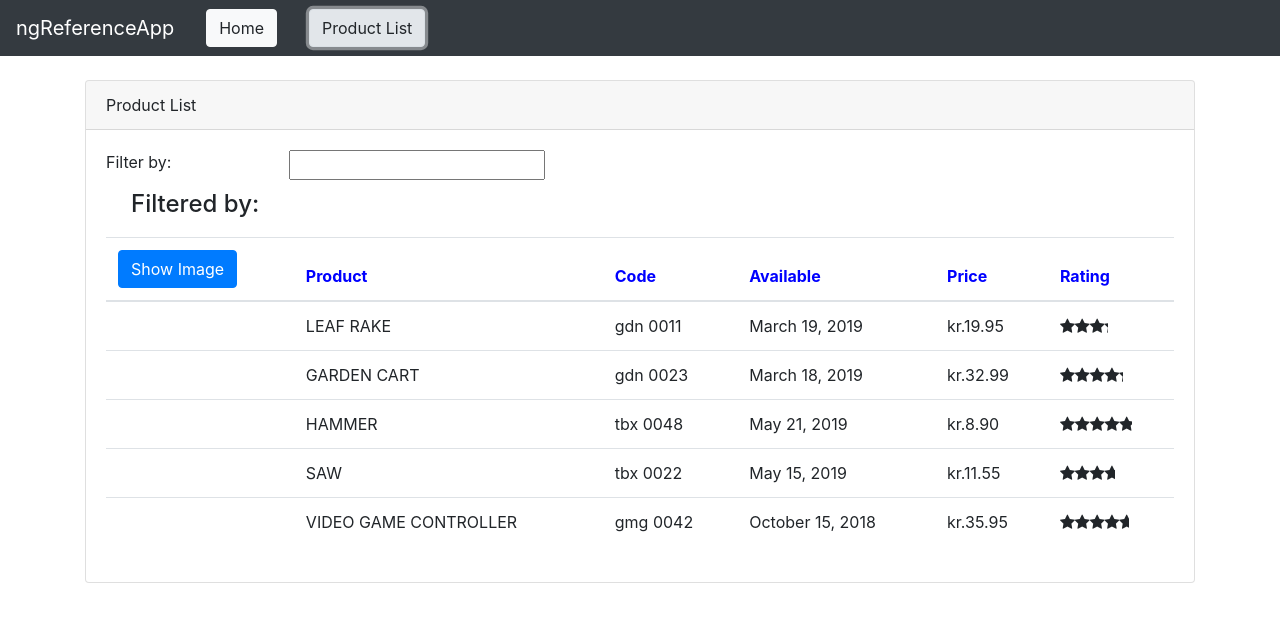
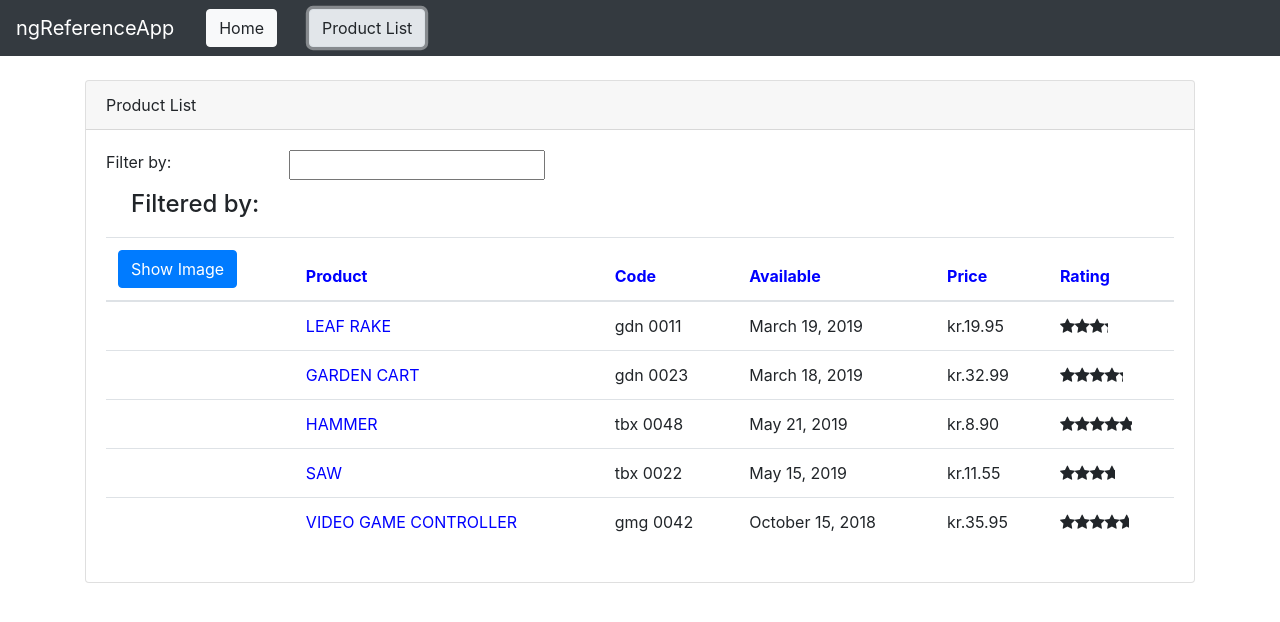
Before and after one commit to isidoreduc/ng-reference, an Angular app: page /#/welcome in a window 1280 px wide. Both pictures are taken after a click on the button "Product List". Shown: the top 622 px of the page. Built offline with nearby package versions, Linux system fonts and the light colour scheme.

Commit message:
detail  component

```diff
--- a/src/app/products/product-detail.component.html
+++ b/src/app/products/product-detail.component.html
@@ -1,5 +1,5 @@
 <div class="card" *ngIf="product">
-    <div class="card-header">
-        {{pageTitle + ': ' + product.productName}}
-    </div>
+  <div class="card-header">
+    {{ pageTitle + ": " + product.productName }}
+  </div>
 </div>
--- a/src/app/products/product-detail.component.ts
+++ b/src/app/products/product-detail.component.ts
@@ -1,17 +1,33 @@
 import { Component, OnInit } from '@angular/core';
 import { IProduct } from '../model/product';
+import { ActivatedRoute } from '@angular/router';
+import { ProductService } from '../services/product.service';
 
 @Component({
-  selector: 'app-product-detail',
+  // selector: 'app-product-detail',
   templateUrl: './product-detail.component.html',
   styleUrls: ['./product-detail.component.css']
 })
 export class ProductDetailComponent implements OnInit {
   pageTitle = 'Product Detail';
   product: IProduct;
-  constructor() { }
+  errorMessage: string;
+
+  constructor(private route: ActivatedRoute, private service: ProductService) {}
 
   ngOnInit() {
+    // plus operator is a shortcut to convert the id from string to number
+    const id = +this.route.snapshot.paramMap.get('id');
+    this.pageTitle += ` for id: ${id}`;
+    this.product = {
+      productId: id,
+      productName: 'Leaf Rake',
+      productCode: 'GDN-0011',
+      releaseDate: 'March 19, 2019',
+      description: 'Leaf rake with 48-inch wooden handle.',
+      price: 19.95,
+      starRating: 3.2,
+      imageUrl: 'assets/images/leaf_rake.png'
+    };
   }
-
 }
--- a/src/app/products/products.component.css
+++ b/src/app/products/products.component.css
@@ -1,3 +1,8 @@
 .table-header {
   color: blue;
 }
+
+a {
+  text-decoration: none;
+  color: blue;
+}
--- a/src/app/products/products.component.html
+++ b/src/app/products/products.component.html
@@ -38,7 +38,12 @@
                 alt=""
               />
             </td>
-            <td>{{ item.productName | uppercase }}</td>
+            <!-- details navigation on name -->
+            <td>
+              <a [routerLink]="['/products', item.productId]">{{
+                item.productName | uppercase
+              }}</a>
+            </td>
             <td>{{ item.productCode | lowercase | convertToSpaces: "-" }}</td>
             <td>{{ item.releaseDate }}</td>
             <td>{{ item.price | currency: "DK":"kr.":"1.2-2" }}</td>
--- a/src/app/products/products.component.ts
+++ b/src/app/products/products.component.ts
@@ -3,7 +3,7 @@ import { IProduct } from 'src/app/model/product';
 import { ProductService } from '../services/product.service';
 
 @Component({
-  selector: 'app-products',
+  // selector: 'app-products',
   templateUrl: './products.component.html',
   styleUrls: ['./products.component.css']
 })
@@ -50,6 +50,8 @@ export class ProductsComponent implements OnInit {
     this.pageTitle = 'Event:' + message;
   }
 
+
+
   performFilter(filterBy: string): IProduct[] {
     filterBy = filterBy.toLocaleLowerCase();
     return this.products.filter(
--- a/src/app/services/product.service.ts
+++ b/src/app/services/product.service.ts
@@ -1,7 +1,8 @@
-import { Injectable } from '@angular/core';
+// tslint:disable-next-line: quotemark
+import { Injectable } from "@angular/core";
 import { IProduct } from '../model/product';
 import { HttpClient, HttpErrorResponse } from '@angular/common/http';
-import { Observable, throwError } from 'rxjs';
+import { Observable, throwError, of } from 'rxjs';
 import { tap, catchError } from 'rxjs/operators';
 
 @Injectable({
--- a/src/app/welcome/welcome.component.ts
+++ b/src/app/welcome/welcome.component.ts
@@ -1,7 +1,7 @@
 import { Component, OnInit } from '@angular/core';
 
 @Component({
-  selector: 'app-welcome',
+  // selector: 'app-welcome',
   templateUrl: './welcome.component.html',
   styleUrls: ['./welcome.component.css']
 })
```
